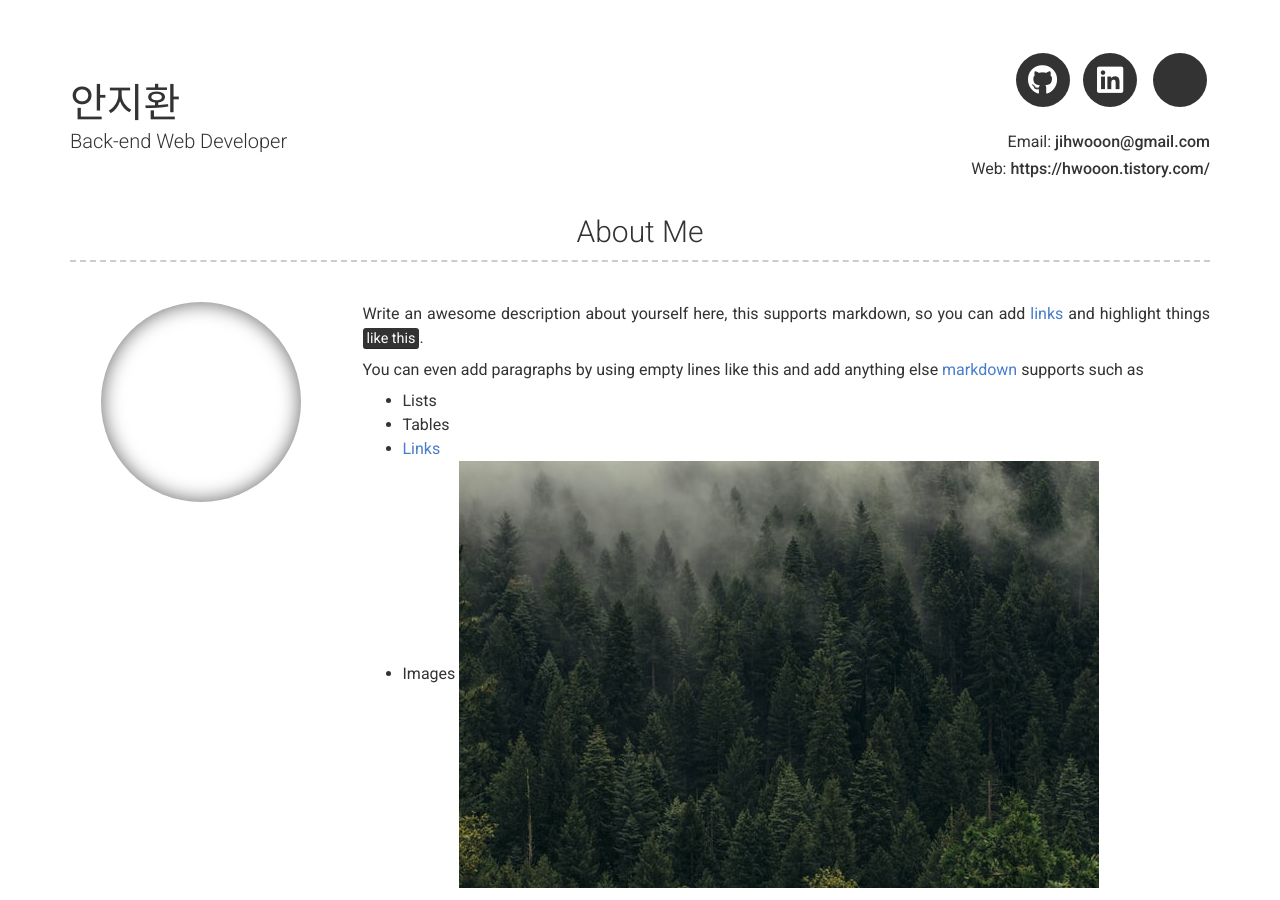
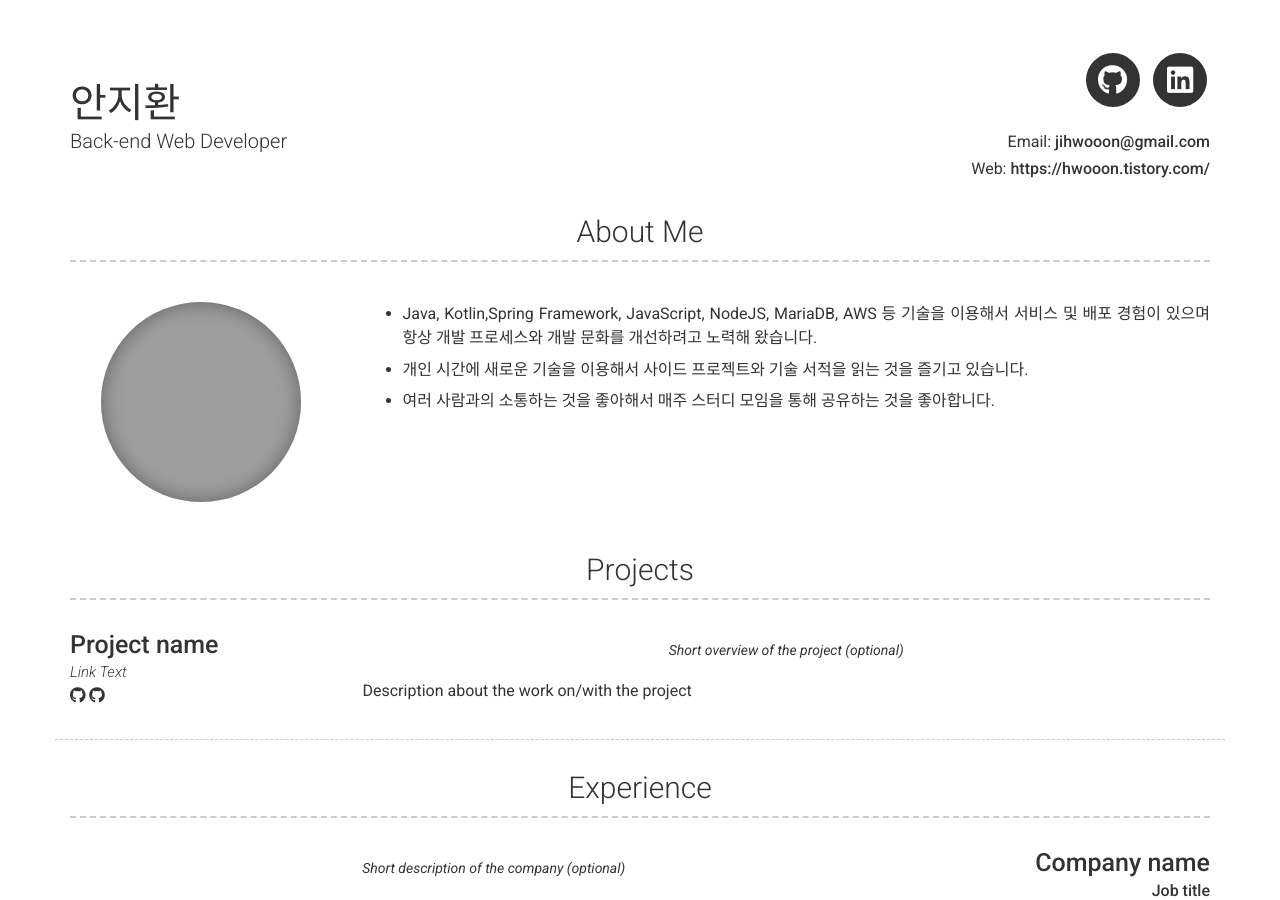
Before and after one commit to jihwooon/jihwooon.github.io, a Jekyll site: the page built from index.md, in a window 1280 px wide and 900 px high. Built offline with Jekyll 4.4.1, drawn with Linux system fonts in a browser that asks for light colours; nearby versions of some CDN libraries; grey boxes are pictures that could not be loaded.

Commit message:
프로필 사진을 추가하라
프로필 사진을 추가했습니다.

```diff
--- a/_config.yml
+++ b/_config.yml
@@ -1,5 +1,5 @@
 # Site
-repository: Git repository where your resume will be hosted, only required if you are hosting on GitHub (eg. sproogen/modern-resume-theme)
+# repository: Git repository where your resume will be hosted, only required if you are hosting on GitHub (eg. sproogen/modern-resume-theme)
 # favicon: Directory of your favicon (eg. images/favicon.ico)(optional)
 
 # Content configuration version
@@ -20,13 +20,13 @@ darkmode: false
 
 # Social links
 # twitter_username: jekyllrb
-github_username:  https://github.com/jihwooon
+github_username:  jihwooon
+linkedin_username: jihwan13
 # stackoverflow_username: "00000001"
 # dribbble_username: jekyll
 # facebook_username: jekyll
 # flickr_username: jekyll
 # instagram_username: jekyll
-linkedin_username: https://www.linkedin.com/in/jihwan13/
 # xing_username: jekyll
 # pinterest_username: jekyll
 # youtube_username: jekyll
@@ -34,10 +34,10 @@ linkedin_username: https://www.linkedin.com/in/jihwan13/
 # googlescholar_username: D847cGsAAAAJ
 
 # Additional icon links
-additional_links:
-- title: Link name
-  icon: Font Awesome brand icon name (eg. fab fa-twitter) (https://fontawesome.com/icons?d=gallery&s=brands&m=free)
-  url: Link url (eg. https://google.com)
+# additional_links:
+# - title: Link name
+#   icon: Font Awesome brand icon name (eg. fab fa-twitter) (https://fontawesome.com/icons?d=gallery&s=brands&m=free)
+#   url: Link url (eg. https://google.com)
 # - title: another link
 #   icon: font awesome brand icon name (eg. fab fa-twitter) (https://fontawesome.com/icons?d=gallery&s=brands&m=free)
 #   url: Link url (eg. https://google.com)
@@ -50,15 +50,13 @@ additional_links:
 
 # About Section
 # about_title: About Me (Use this to override about section title)
-about_profile_image: Directory of profile image (eg. images/profile.jpg)
+about_profile_image: images/picture.jpg
 about_content: | # this will include new lines to allow paragraphs
-  Write an awesome description about yourself here, this supports markdown, so you can add [links](http://foobar.com) and highlight things <mark>like this</mark>.
+  - Java, Kotlin,Spring Framework, JavaScript, NodeJS, MariaDB, AWS 등 기술을 이용해서 서비스 및 배포 경험이 있으며 항상 개발 프로세스와 개발 문화를 개선하려고 노력해 왔습니다.
 
-  You can even add paragraphs by using empty lines like this and add anything else [markdown](https://www.markdownguide.org/getting-started#what-is-markdown) supports such as
-    - Lists
-    - Tables
-    - <a href="google.com">Links</a>
-    - Images ![alt text](/images/landscape-trees.jpg "Trees")
+  - 개인 시간에 새로운 기술을 이용해서 사이드 프로젝트와 기술 서적을 읽는 것을 즐기고 있습니다.
+
+  - 여러 사람과의 소통하는 것을 좋아해서 매주 스터디 모임을 통해 공유하는 것을 좋아합니다.
 
 content:
   - title: Projects # Title for the section
--- a/_includes/about.html
+++ b/_includes/about.html
@@ -3,7 +3,7 @@
   "About Me" }}</h3>
   <div class="row clearfix">
     {%- if site.about_profile_image -%}
-      <div class="col-xs-12 col-sm-4 col-md-3 no-print">
+      <div class="col-xs-13 col-sm-4 col-md-3 no-print">
         <span class="profile-img" style="background-image: url({{ site.about_profile_image | relative_url }})"></span>
       </div>
     {%- endif -%}
```
Also changed, not shown: 3 other files.
